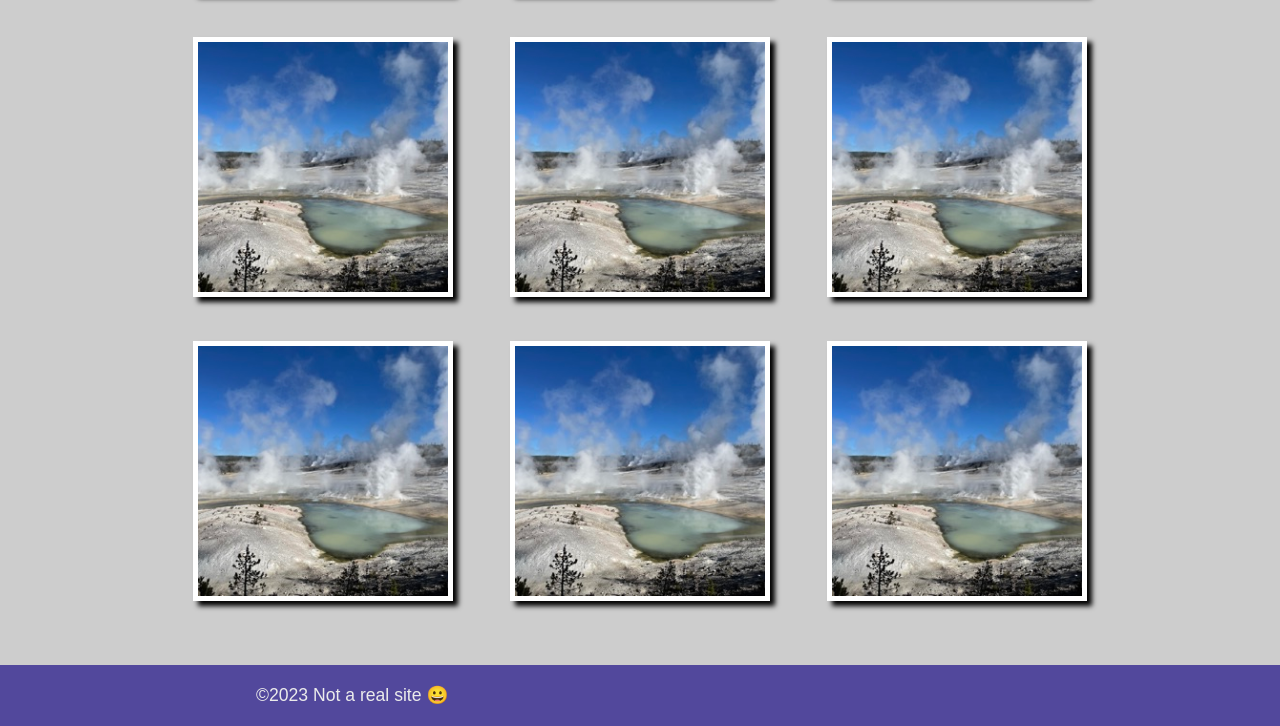
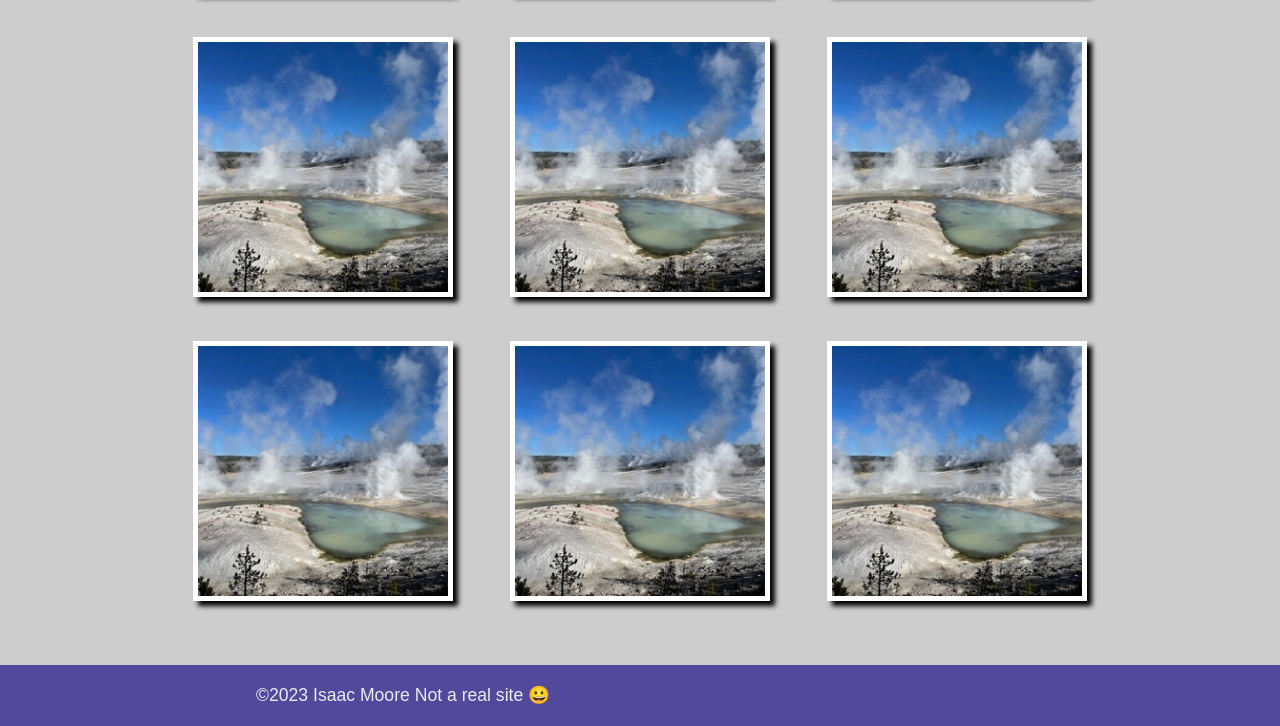
Before and after one commit to Isaac614/wdd131, a plain HTML site: page prove-assignments/coolpics/coolpics.html in a window 1280 px wide. Shown: the part 447-1173 px from the top of the page. Drawn offline with Linux system fonts and the light colour scheme; a web font is replaced by a local one.

Commit message:
added name to footer of coolpics.html

```diff
--- a/prove-assignments/coolpics/coolpics.html
+++ b/prove-assignments/coolpics/coolpics.html
@@ -62,7 +62,7 @@
         </section>
     </main>
     <footer>
-        <p>©2023 Not a real site 😀</p>
+        <p>©2023 Isaac Moore Not a real site 😀</p>
     </footer>
 </body>
 </html>
```
